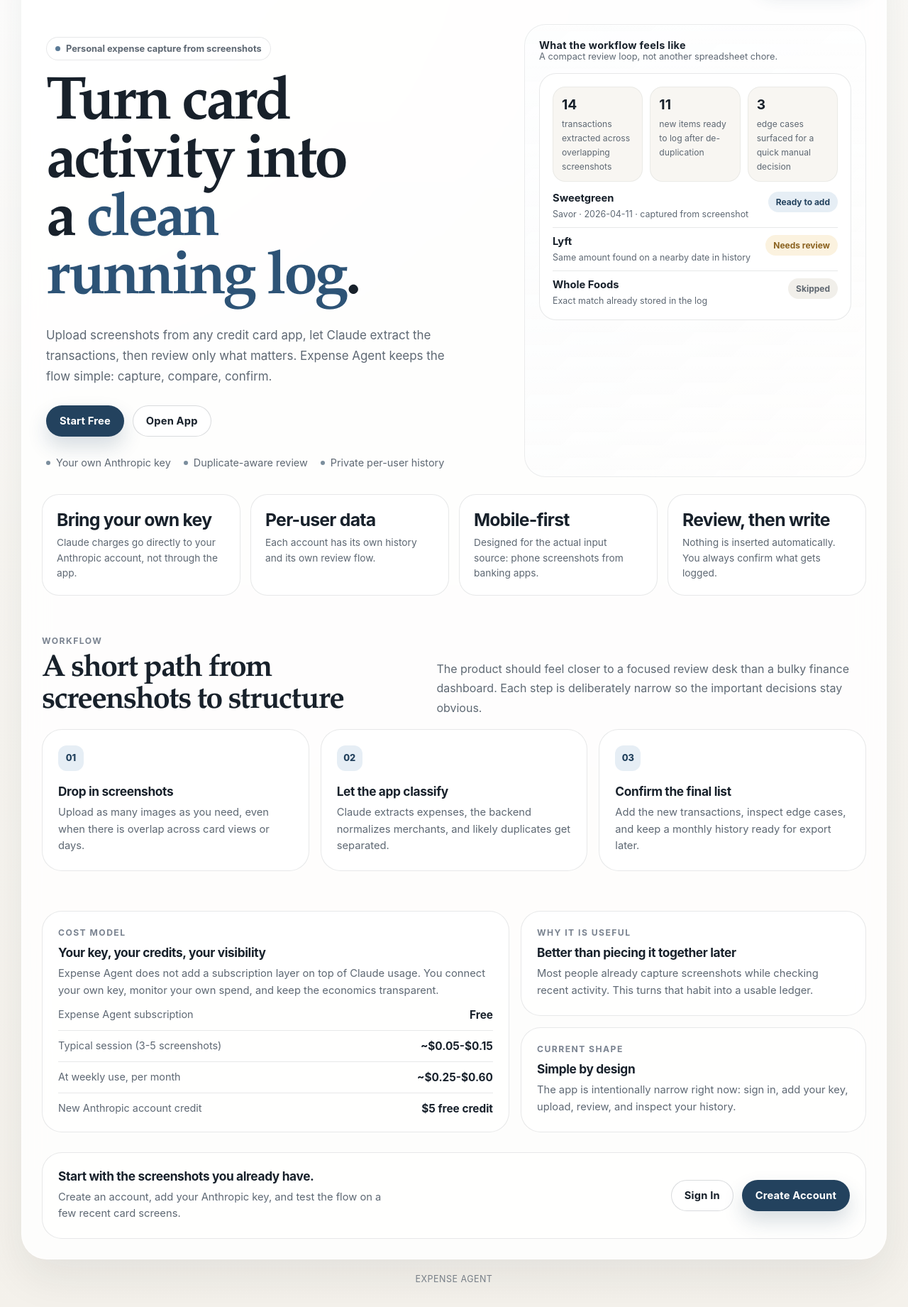
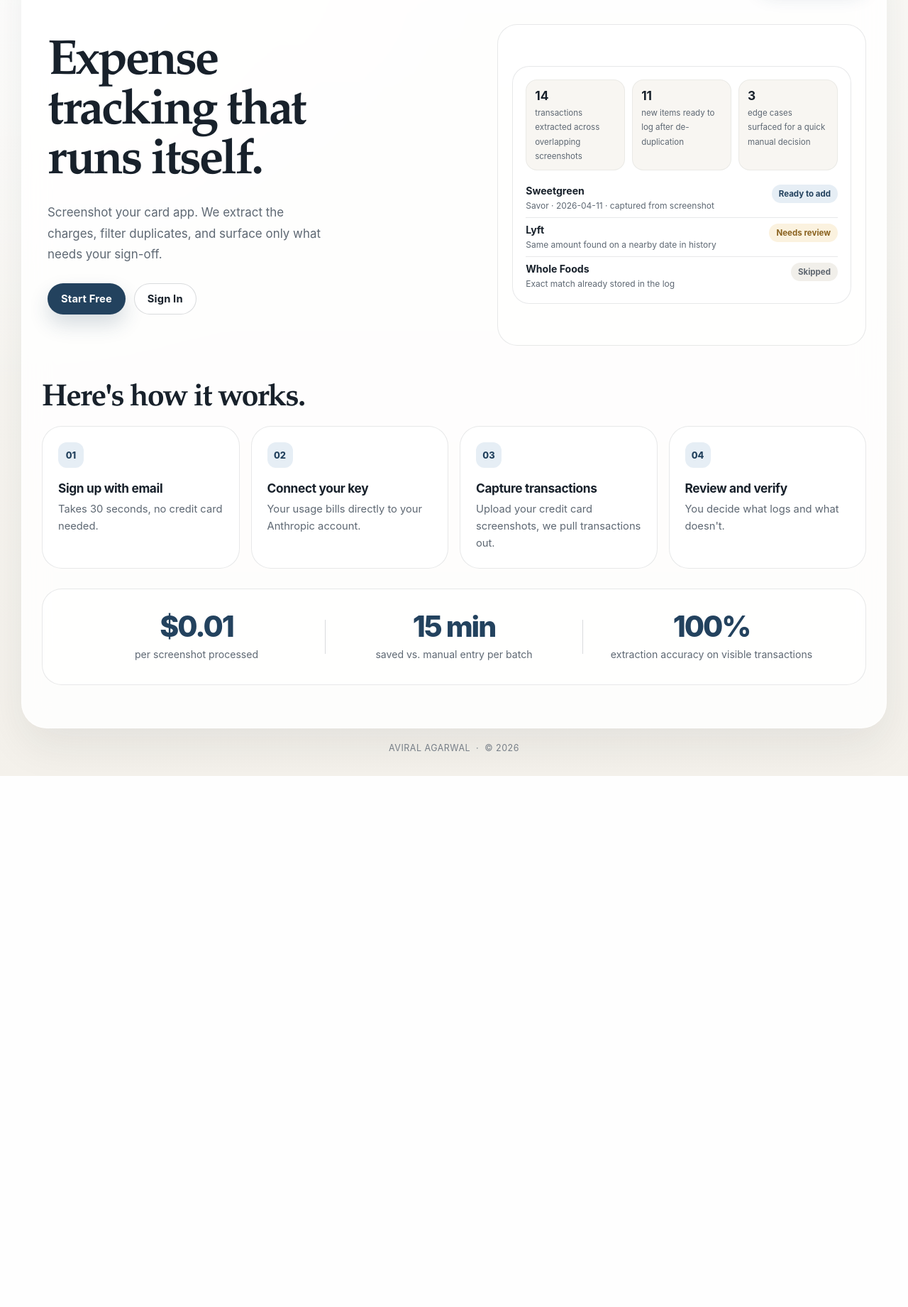
Before and after one commit to aviralagarwal1/expense-agent, a Flask app: page / in a window 1280 px wide. Shown: the part 114-1955 px from the top of the page at 71% size. After the commit the page ends 1207 px from the top, so only its background shows below. Run offline with Flask 3, Linux system fonts and the light colour scheme.

Commit message:
Refine spacing and layout of home and landing pages

```diff
--- a/templates/landing.html
+++ b/templates/landing.html
@@ -113,13 +113,16 @@
 
     .hero {
       display: grid;
-      grid-template-columns: minmax(0, 1.15fr) minmax(320px, 0.85fr);
-      gap: 28px;
+      grid-template-columns: minmax(0, 1.08fr) minmax(360px, 0.92fr);
+      gap: 32px;
       padding: 34px 28px 24px;
       align-items: stretch;
     }
     .hero-copy {
-      padding: 18px 6px 12px;
+      padding: 20px 8px 16px;
+      display: flex;
+      flex-direction: column;
+      justify-content: center;
     }
     .eyebrow {
       display: inline-flex;
@@ -143,16 +146,15 @@
     }
     .hero h1 {
       font-family: var(--serif);
-      font-size: clamp(3rem, 7vw, 5.35rem);
+      font-size: clamp(2.8rem, 5.4vw, 4.7rem);
       font-weight: 600;
-      line-height: 0.96;
+      line-height: 1.01;
       letter-spacing: -0.045em;
-      max-width: 10.5ch;
+      max-width: 11ch;
       margin-bottom: 22px;
     }
-    .hero h1 span { color: #2d5376; }
     .hero p {
-      max-width: 56ch;
+      max-width: 38ch;
       color: var(--muted);
       font-size: 1.06rem;
       line-height: 1.72;
@@ -185,39 +187,22 @@
     }
 
     .hero-panel {
-      background:
-        linear-gradient(180deg, rgba(255,255,255,0.92), rgba(255,255,255,0.78)),
-        linear-gradient(135deg, rgba(230,238,245,0.7), rgba(250,246,239,0.55));
-      border: 1px solid rgba(24, 33, 43, 0.08);
-      border-radius: 30px;
+      display: flex;
+      flex-direction: column;
+      justify-content: center;
+      background: rgba(255, 255, 255, 0.52);
+      border: 1px solid var(--line);
+      border-radius: 28px;
       padding: 20px;
-      box-shadow: inset 0 1px 0 rgba(255,255,255,0.6);
-      display: grid;
-      gap: 16px;
-      align-content: start;
-    }
-    .panel-top {
-      display: flex;
-      justify-content: space-between;
-      align-items: center;
-      gap: 16px;
-    }
-    .panel-title {
-      font-size: 0.9rem;
-      font-weight: 700;
-      letter-spacing: 0.02em;
-    }
-    .panel-note {
-      font-size: 0.8rem;
-      color: var(--muted);
     }
     .panel-summary {
       background: var(--surface);
       border: 1px solid var(--line);
       border-radius: 24px;
       padding: 18px;
-      display: grid;
-      gap: 14px;
+      display: flex;
+      flex-direction: column;
+      gap: 20px;
     }
     .summary-grid {
       display: grid;
@@ -227,30 +212,30 @@
     .summary-metric {
       background: var(--surface-alt);
       border: 1px solid rgba(24, 33, 43, 0.06);
-      border-radius: 18px;
-      padding: 12px;
+      border-radius: 16px;
+      padding: 11px 12px;
     }
     .summary-metric strong {
       display: block;
-      font-size: 1.2rem;
-      margin-bottom: 4px;
+      font-size: 1.08rem;
+      margin-bottom: 2px;
     }
     .summary-metric span {
       color: var(--muted);
-      font-size: 0.76rem;
-      line-height: 1.4;
+      font-size: 0.72rem;
+      line-height: 1.32;
     }
     .summary-list {
       display: grid;
-      gap: 10px;
+      gap: 8px;
     }
     .summary-item {
       display: flex;
       justify-content: space-between;
       align-items: flex-start;
-      gap: 14px;
+      gap: 12px;
       border-bottom: 1px solid var(--line);
-      padding-bottom: 10px;
+      padding-bottom: 8px;
     }
     .summary-item:last-child {
       border-bottom: none;
@@ -258,17 +243,18 @@
     }
     .summary-item strong {
       display: block;
-      margin-bottom: 2px;
-      font-size: 0.92rem;
+      margin-bottom: 1px;
+      font-size: 0.88rem;
     }
     .summary-item span {
       color: var(--muted);
-      font-size: 0.78rem;
+      font-size: 0.75rem;
+      line-height: 1.35;
     }
     .summary-pill {
       border-radius: 999px;
-      padding: 7px 11px;
-      font-size: 0.75rem;
+      padding: 6px 10px;
+      font-size: 0.72rem;
       font-weight: 700;
       background: var(--accent-soft);
       color: var(--accent);
@@ -341,7 +327,7 @@
 
     .workflow {
       display: grid;
-      grid-template-columns: repeat(3, 1fr);
+      grid-template-columns: repeat(4, 1fr);
       gap: 16px;
     }
     .workflow-card,
@@ -382,48 +368,119 @@
 
     .value-grid {
       display: grid;
-      grid-template-columns: 1.15fr 0.85fr;
-      gap: 16px;
+      grid-template-columns: repeat(2, minmax(0, 1fr));
+      gap: 22px;
     }
-    .value-stack {
+    .value-card {
+      padding: 32px;
+      min-height: 280px;
+      display: flex;
+      flex-direction: column;
+      justify-content: space-between;
+    }
+    .cta-kicker {
+      font-size: 0.8rem;
+      font-weight: 700;
+      letter-spacing: 0.04em;
+      color: var(--muted);
+      margin-bottom: 12px;
+    }
+    .cta-line {
+      font-family: var(--serif);
+      font-size: clamp(2rem, 3.2vw, 2.7rem);
+      line-height: 1.04;
+      letter-spacing: -0.04em;
+      max-width: 10ch;
+      margin-bottom: 22px;
+    }
+    .cta-note {
+      max-width: 28ch;
+    }
+    .cta-actions {
+      margin-top: 28px;
+    }
+    .cta-actions .hero-cta {
+      padding: 16px 28px;
+      font-size: 1rem;
+      min-width: 220px;
+    }
+    .callout-number {
+      font-size: clamp(2.6rem, 4vw, 3.6rem);
+      font-weight: 800;
+      letter-spacing: -0.05em;
+      line-height: 0.95;
+      margin-bottom: 10px;
+    }
+    .callout-copy {
+      max-width: 34ch;
+      margin-bottom: 20px;
+    }
+    .callout-divider {
+      width: 100%;
+      height: 1px;
+      background: var(--line);
+      margin: 0 0 18px;
+    }
+    .callout-points {
       display: grid;
-      gap: 16px;
+      gap: 12px;
     }
-    .price-row {
+    .callout-point {
       display: flex;
       justify-content: space-between;
-      gap: 16px;
-      border-bottom: 1px solid var(--line);
-      padding: 12px 0;
+      align-items: baseline;
+      gap: 18px;
+    }
+    .callout-point strong {
+      font-size: 1rem;
+      letter-spacing: -0.02em;
+    }
+    .callout-point span {
+      color: var(--muted);
       font-size: 0.9rem;
-    }
-    .price-row:last-child {
-      border-bottom: none;
-      padding-bottom: 0;
-    }
-    .price-row span:first-child {
-      color: var(--muted);
-    }
-    .price-row strong {
-      font-size: 0.96rem;
+      line-height: 1.45;
+      text-align: right;
     }
 
-    .footer {
-      padding: 0 28px 28px;
+    .stats-strip {
+      background: rgba(255,255,255,0.72);
+      border: 1px solid var(--line);
+      border-radius: 28px;
+      padding: 32px 36px;
+      display: flex;
+      align-items: center;
     }
-    .footer-card {
-      display: flex;
-      justify-content: space-between;
-      align-items: center;
-      gap: 24px;
+    .stats-strip-item {
+      flex: 1;
+      text-align: center;
+      padding: 0 24px;
     }
-    .footer-copy {
-      max-width: 48ch;
+    .stats-strip-item strong {
+      display: block;
+      font-size: clamp(2rem, 3.2vw, 2.7rem);
+      font-weight: 800;
+      letter-spacing: -0.05em;
+      line-height: 1;
+      margin-bottom: 8px;
+      color: var(--accent);
     }
-    .footer-links {
-      display: flex;
-      gap: 12px;
-      flex-wrap: wrap;
+    .stats-strip-item span {
+      color: var(--muted);
+      font-size: 0.88rem;
+      line-height: 1.45;
+    }
+    .stats-strip-divider {
+      width: 1px;
+      height: 48px;
+      background: var(--line-strong);
+      flex-shrink: 0;
+    }
+
+    .cta-block {
+      background: rgba(255,255,255,0.72);
+      border: 1px solid var(--line);
+      border-radius: 28px;
+      padding: 36px 32px;
     }
 
     .site-foot {
@@ -447,6 +504,15 @@
       .section-header,
       .footer-card {
         align-items: start;
+      }
+      .stats-strip {
+        flex-direction: column;
+        gap: 24px;
+        padding: 28px 24px;
+      }
+      .stats-strip-divider {
+        width: 100%;
+        height: 1px;
       }
     }
 
@@ -496,31 +562,17 @@
 
       <section class="hero">
         <div class="hero-copy">
-          <div class="eyebrow">Personal expense capture from screenshots</div>
-          <h1>Turn card activity into a <span>clean running log</span>.</h1>
+          <h1>Expense tracking that runs itself.</h1>
           <p>
-            Upload screenshots from any credit card app, let Claude extract the transactions, then
-            review only what matters. Expense Agent keeps the flow simple: capture, compare, confirm.
+            Screenshot your card app. We extract the charges, filter duplicates, and surface only what needs your sign-off.
           </p>
           <div class="hero-actions">
             <a class="hero-cta" href="/app?signup=1">Start Free</a>
-            <a class="ghost-cta" href="/app">Open App</a>
-          </div>
-          <div class="hero-meta">
-            <span>Your own Anthropic key</span>
-            <span>Duplicate-aware review</span>
-            <span>Private per-user history</span>
+            <a class="ghost-cta" href="/app">Sign In</a>
           </div>
         </div>
 
         <div class="hero-panel">
-          <div class="panel-top">
-            <div>
-              <div class="panel-title">What the workflow feels like</div>
-              <div class="panel-note">A compact review loop, not another spreadsheet chore.</div>
-            </div>
-          </div>
-
           <div class="panel-summary">
             <div class="summary-grid">
               <div class="summary-metric">
@@ -564,113 +616,58 @@
         </div>
       </section>
 
-      <section class="stat-band">
-        <div class="stat-card">
-          <strong>Bring your own key</strong>
-          <span>Claude charges go directly to your Anthropic account, not through the app.</span>
-        </div>
-        <div class="stat-card">
-          <strong>Per-user data</strong>
-          <span>Each account has its own history and its own review flow.</span>
-        </div>
-        <div class="stat-card">
-          <strong>Mobile-first</strong>
-          <span>Designed for the actual input source: phone screenshots from banking apps.</span>
-        </div>
-        <div class="stat-card">
-          <strong>Review, then write</strong>
-          <span>Nothing is inserted automatically. You always confirm what gets logged.</span>
-        </div>
-      </section>
-
-      <section class="section">
+<section class="section">
         <div class="section-header">
           <div>
-            <div class="section-label">Workflow</div>
-            <div class="section-title">A short path from screenshots to structure</div>
+            <div class="section-title">Here's how it works.</div>
           </div>
-          <p class="section-copy">
-            The product should feel closer to a focused review desk than a bulky finance dashboard.
-            Each step is deliberately narrow so the important decisions stay obvious.
-          </p>
         </div>
 
         <div class="workflow">
           <div class="workflow-card">
             <div class="workflow-step">01</div>
-            <h3>Drop in screenshots</h3>
-            <p>Upload as many images as you need, even when there is overlap across card views or days.</p>
+            <h3>Sign up with email</h3>
+            <p>Takes 30 seconds, no credit card needed.</p>
           </div>
           <div class="workflow-card">
             <div class="workflow-step">02</div>
-            <h3>Let the app classify</h3>
-            <p>Claude extracts expenses, the backend normalizes merchants, and likely duplicates get separated.</p>
+            <h3>Connect your key</h3>
+            <p>Your usage bills directly to your Anthropic account.</p>
           </div>
           <div class="workflow-card">
             <div class="workflow-step">03</div>
-            <h3>Confirm the final list</h3>
-            <p>Add the new transactions, inspect edge cases, and keep a monthly history ready for export later.</p>
+            <h3>Capture transactions</h3>
+            <p>Upload your credit card screenshots, we pull transactions out.</p>
+          </div>
+          <div class="workflow-card">
+            <div class="workflow-step">04</div>
+            <h3>Review and verify</h3>
+            <p>You decide what logs and what doesn't.</p>
           </div>
         </div>
       </section>
 
-      <section class="section">
-        <div class="value-grid">
-          <div class="value-card">
-            <div class="section-label">Cost model</div>
-            <h3>Your key, your credits, your visibility</h3>
-            <p>
-              Expense Agent does not add a subscription layer on top of Claude usage. You connect your own key,
-              monitor your own spend, and keep the economics transparent.
-            </p>
-            <div class="price-row">
-              <span>Expense Agent subscription</span>
-              <strong>Free</strong>
-            </div>
-            <div class="price-row">
-              <span>Typical session (3-5 screenshots)</span>
-              <strong>~$0.05-$0.15</strong>
-            </div>
-            <div class="price-row">
-              <span>At weekly use, per month</span>
-              <strong>~$0.25-$0.60</strong>
-            </div>
-            <div class="price-row">
-              <span>New Anthropic account credit</span>
-              <strong>$5 free credit</strong>
-            </div>
+      <section class="section" style="padding-top: 0; padding-bottom: 60px;">
+        <div class="stats-strip">
+          <div class="stats-strip-item">
+            <strong>$0.01</strong>
+            <span>per screenshot processed</span>
           </div>
-
-          <div class="value-stack">
-            <div class="value-card">
-              <div class="section-label">Why it is useful</div>
-              <h3>Better than piecing it together later</h3>
-              <p>Most people already capture screenshots while checking recent activity. This turns that habit into a usable ledger.</p>
-            </div>
-            <div class="value-card">
-              <div class="section-label">Current shape</div>
-              <h3>Simple by design</h3>
-              <p>The app is intentionally narrow right now: sign in, add your key, upload, review, and inspect your history.</p>
-            </div>
+          <div class="stats-strip-divider"></div>
+          <div class="stats-strip-item">
+            <strong>15 min</strong>
+            <span>saved vs. manual entry per batch</span>
+          </div>
+          <div class="stats-strip-divider"></div>
+          <div class="stats-strip-item">
+            <strong>100%</strong>
+            <span>extraction accuracy on visible transactions</span>
           </div>
         </div>
       </section>
-
-      <div class="footer">
-        <div class="footer-card">
-          <div class="footer-copy">
-            <h2>Start with the screenshots you already have.</h2>
-            <p>Create an account, add your Anthropic key, and test the flow on a few recent card screens.</p>
-          </div>
-          <div class="footer-links">
-            <a class="ghost-cta" href="/app">Sign In</a>
-            <a class="hero-cta" href="/app?signup=1">Create Account</a>
-          </div>
-        </div>
-      </div>
     </div>
 
-    <div class="site-foot">Expense Agent</div>
+    <div class="site-foot">Aviral Agarwal &nbsp;·&nbsp; © 2026</div>
   </div>
 </body>
 </html>
```
Also changed, not shown: templates/index.html (+16 -8 lines).
